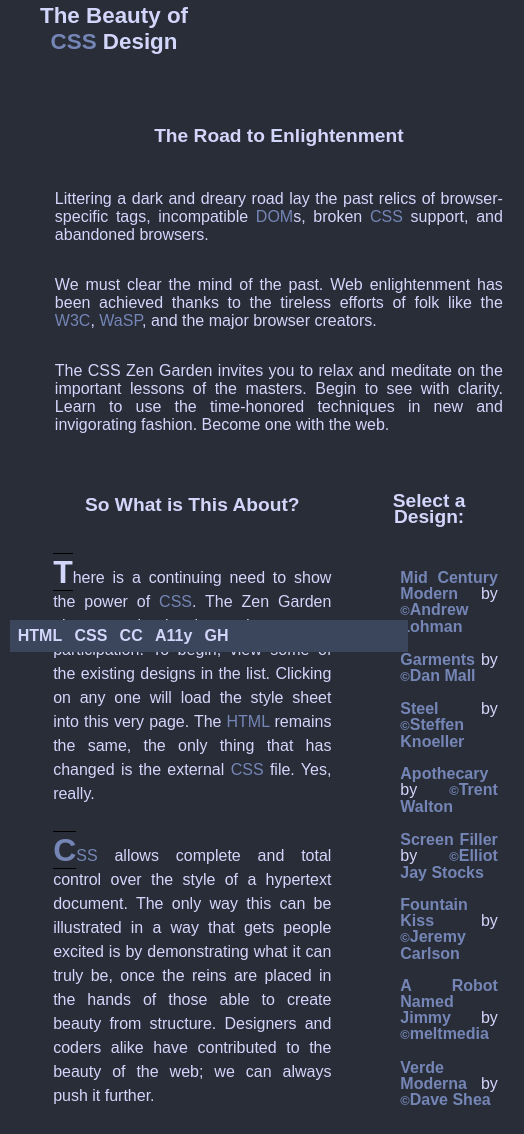
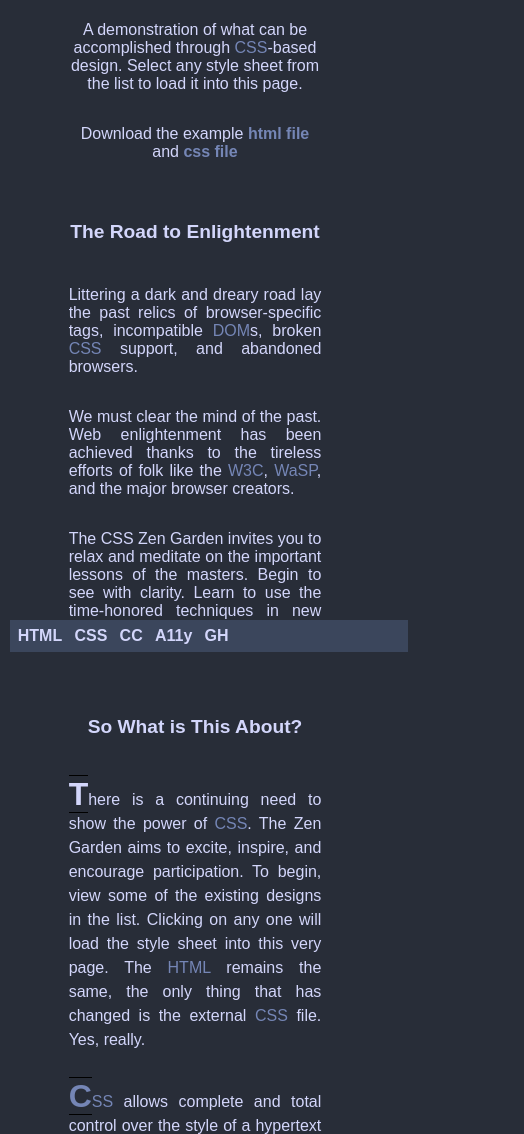
Before and after one commit to COLTEC-DAW/E02-CSS, a plain HTML site: page index.html in a window 390 px wide. Shown: the part 192-1326 px from the top of the page, 524 px wide, since content can reach past the window. Drawn offline with Linux system fonts and the light colour scheme.

Commit message:
Update Parte IV: Design Responsivo

```diff
--- a/grid.css
+++ b/grid.css
@@ -1,7 +1,6 @@
 .container {
     width: 80%;
     max-width: 1280px;
-    min-width: 480px;
     margin: auto;
 
 }
@@ -50,5 +49,5 @@
    width: 89.63%;
 }
 .col12{
-   width: 100%;
+   width: 98%;
 }
--- a/index.html
+++ b/index.html
@@ -7,6 +7,7 @@
 
     <link rel="stylesheet" href="style.css">
     <link rel="stylesheet" href="grid.css">
+    <link rel="stylesheet" href="media.css">
 
     <meta name="viewport" content="width=device-width, initial-scale=1.0">
     <meta name="author" content="Dave Shea">
@@ -20,12 +21,12 @@
         <div class="row">
 
                 <section class="intro col col12" id="zen-intro">
-                    <header role="banner" class="banner col col4">
+                    <header role="banner" class="banner col col4 col_medium">
                         <h1>CSS Zen Garden</h1>
                         <h2>The Beauty of <abbr title="Cascading Style Sheets">CSS</abbr> Design</h2>
                     </header>
 
-                    <div class="summary col col8" id="zen-summary" role="article">
+                    <div class="summary col col8 col_medium" id="zen-summary" role="article">
                         <p>A demonstration of what can be accomplished through <abbr
                                 title="Cascading Style Sheets">CSS</abbr>-based design. Select any style sheet from the list to
                             load it into this page.</p>
@@ -49,7 +50,7 @@
                     </div>
                 </section>
 
-                <div class="main supporting col col8" id="zen-supporting" role="main">
+                <div class="main supporting col col8 col_small" id="zen-supporting" role="main">
 
                     <div class="explanation col col12" id="zen-explanation" role="article">
                         <h3>So What is This About?</h3>
@@ -146,7 +147,7 @@
                 </div>
 
 
-                <aside class="sidebar col col4" role="complementary">
+                <aside class="sidebar col col4 col_small" role="complementary">
                     <div class="wrapper">
                         <div class="design-selection" id="design-selection">
                             <h3 class="select">Select a Design:</h3>
--- /dev/null
+++ b/media.css
@@ -0,0 +1,20 @@
+
+@media screen and (max-width: 568px){
+    .col_small{
+        width: 98%;
+    }
+
+    body{
+        width: 95%;
+    }
+}
+
+@media screen and (max-width: 768px){
+    .col_medium{
+        width: 98%;
+    }
+}
+
+@media screen and (max-width: 992px){
+
+}
--- a/style.css
+++ b/style.css
@@ -7,6 +7,7 @@
     --font-color: #D3D6FB;
     --destaque: #7586b6;
     --titulo: #86a1eb;
+
 }
 
 html{
```
